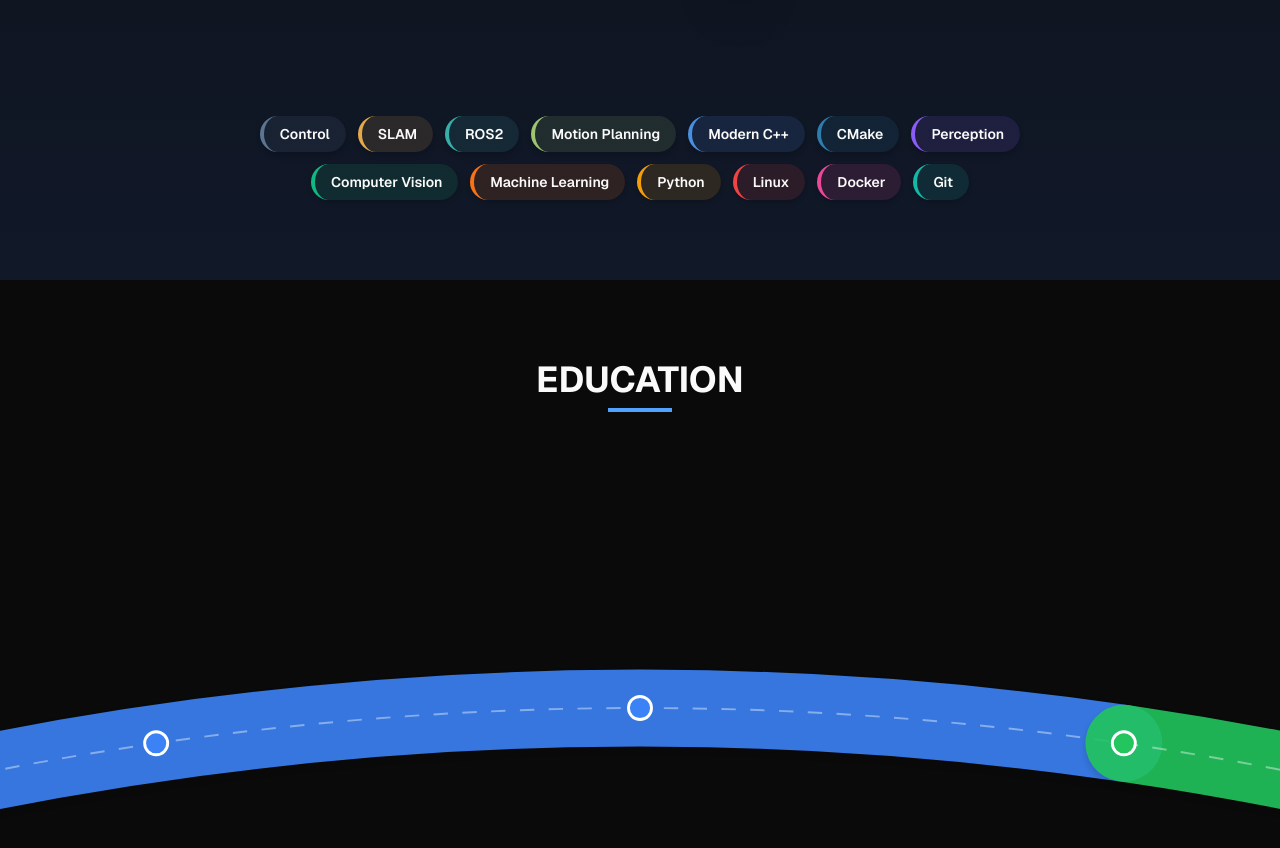
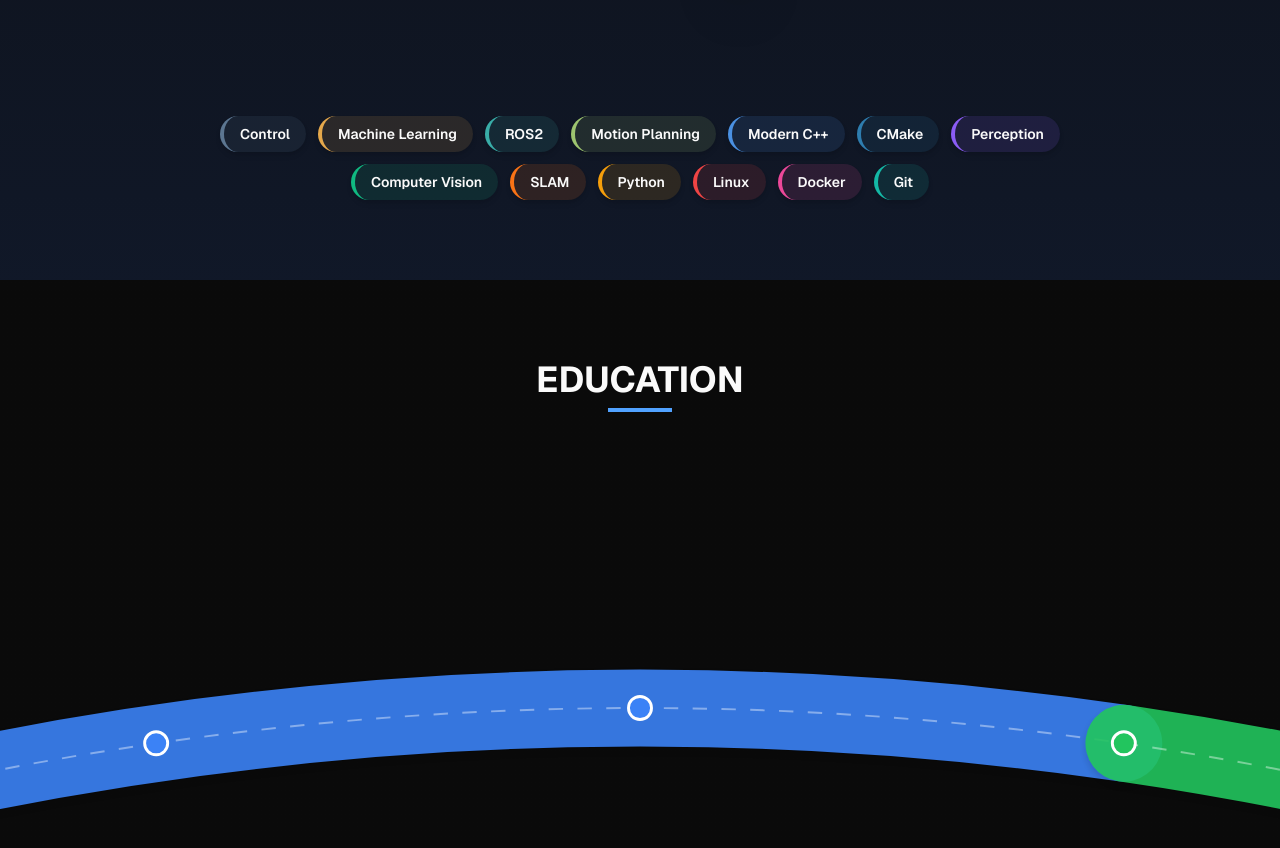
Before and after one commit to MikeDegany/MikeDegany.github.io, a Next.js app: page / in a window 1280 px wide. Shown: the part 3740-4588 px from the top of the page. Built offline with nearby package versions, Linux system fonts and the light colour scheme.

Commit message:
swap skills

```diff
--- a/components/puzzle-skills.tsx
+++ b/components/puzzle-skills.tsx
@@ -11,9 +11,9 @@ const skills = [
     labelX: 95,
     labelY: 110
   },
-  { // SLAM
+  { // Machine Learning
     id: 2,
-    name: "SLAM",
+    name: "Machine Learning",
     color: "#E5A84B",
     path: "M 150,150 L 150,27 Q 250,-20 350,27 L 350,150 L 150,150 Z",
     labelX: 250,
@@ -68,9 +68,9 @@ const skills = [
     labelX: 145,
     labelY: 345
   },
-  { // Machine Learning
+  { // SLAM
     id: 13,
-    name: "Machine Learning",
+    name: "SLAM",
     color: "#F97316",
     path: "M 240,290 L 320,290 L 320,400 L 240,400 L 240,290 Z",
     labelX: 300,
```
